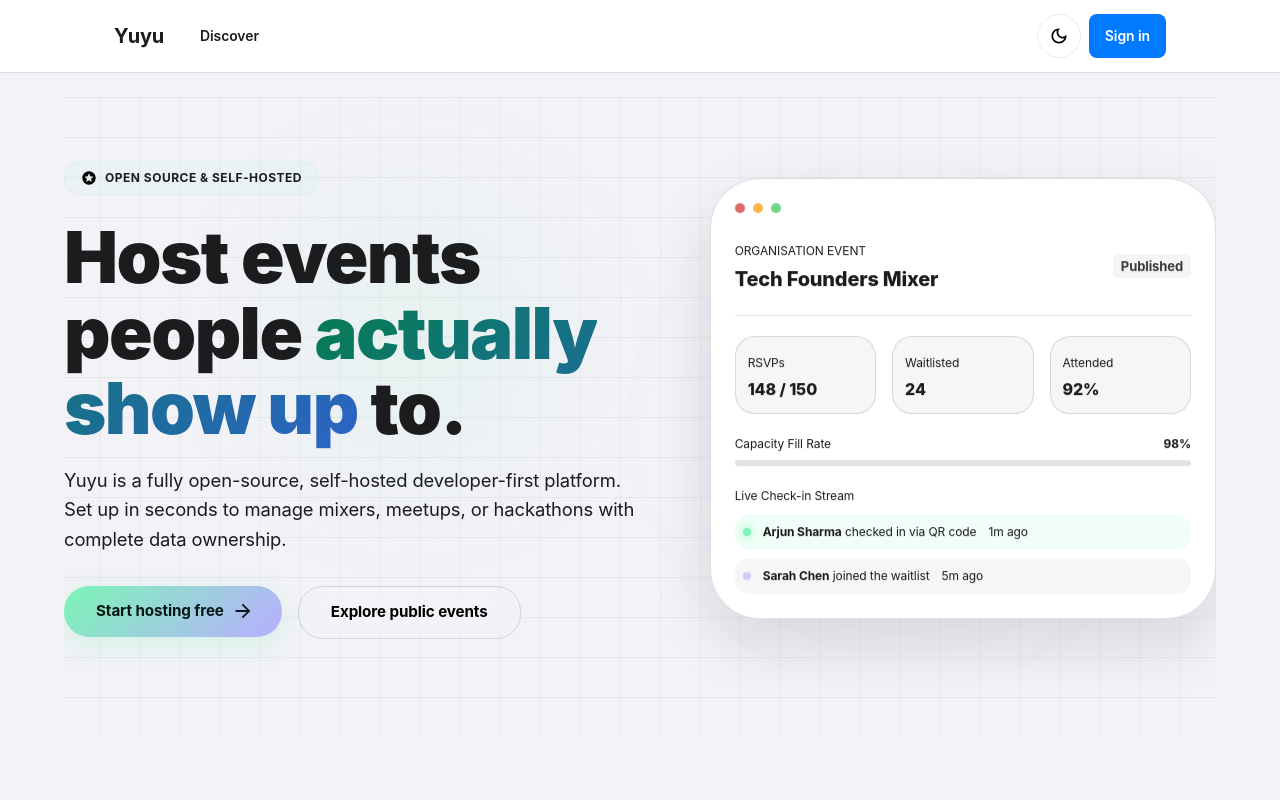
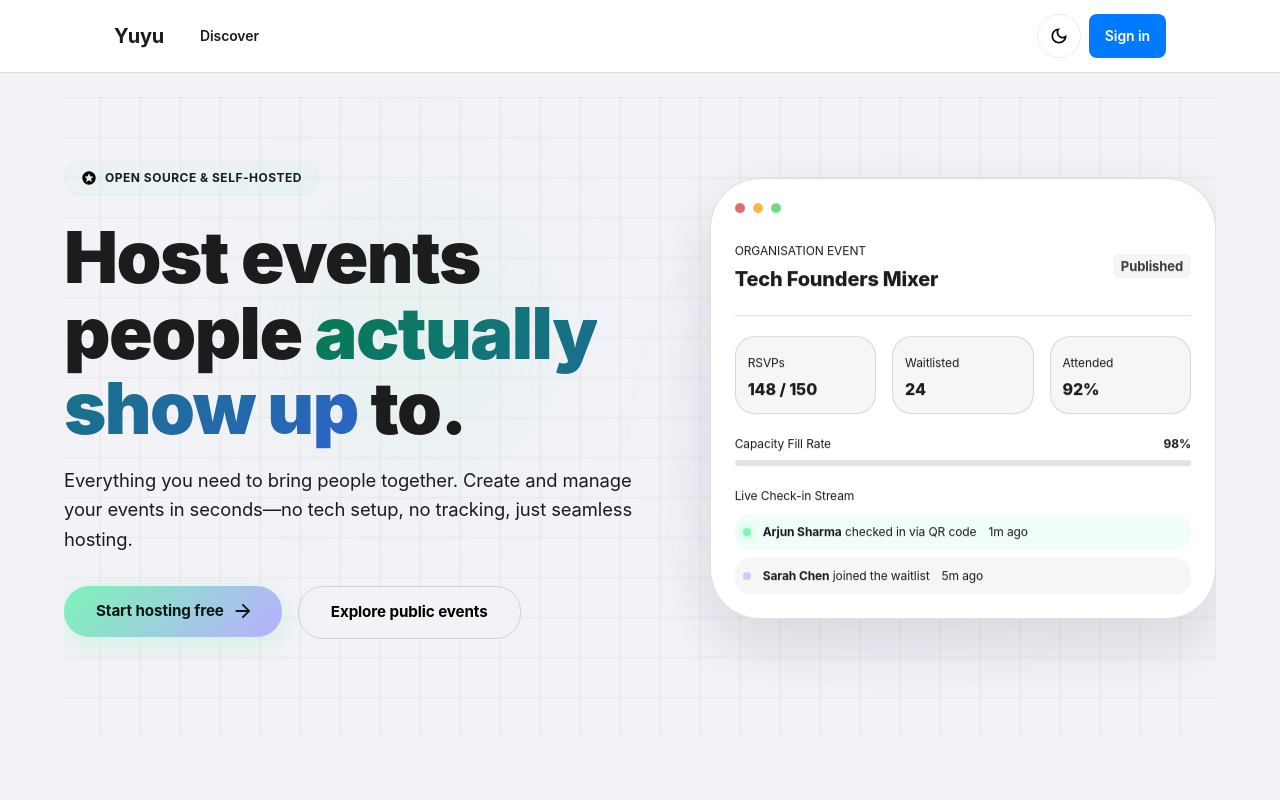
Before and after one commit to twilighty-abhi/yuyu, a Next.js app: page / in a window 1280 px wide. Shown: the top 800 px of the page. Built offline with nearby package versions, Linux system fonts and the light colour scheme; no server answers; what @mui/material-nextjs would draw is missing.

Commit message:
fix(landing): update description for clarity and engagement

```diff
--- a/components/landing/LandingPageClient.tsx
+++ b/components/landing/LandingPageClient.tsx
@@ -180,7 +180,7 @@ export function LandingPageClient(props: { getStartedHref: string }) {
                     mb: 4,
                   }}
                 >
-                  Yuyu is a fully open-source, self-hosted developer-first platform. Set up in seconds to manage mixers, meetups, or hackathons with complete data ownership.
+                  Everything you need to bring people together. Create and manage your events in seconds—no tech setup, no tracking, just seamless hosting.
                 </Typography>
               </motion.div>
 
```
